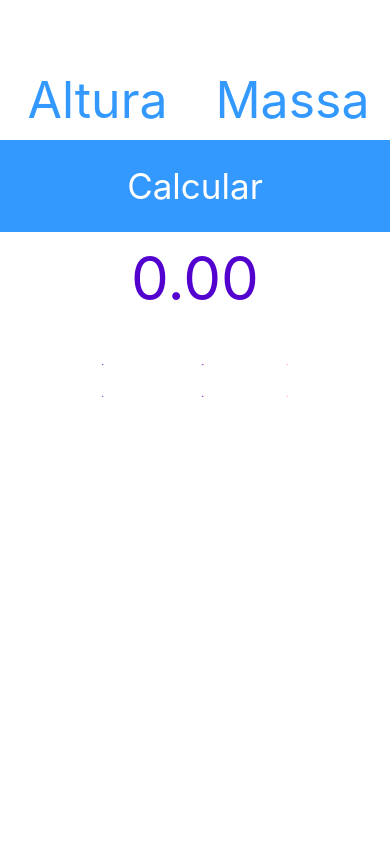
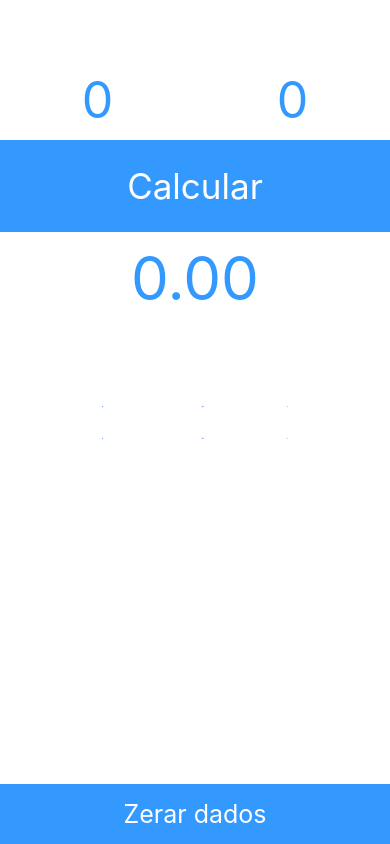
Before and after one commit to jusansilva/imcApp, a React Native app: screen / in a window 390 px wide. Built offline with nearby package versions, Linux system fonts and the light colour scheme.

Commit message:
botão limpar

```diff
--- a/App.js
+++ b/App.js
@@ -16,8 +16,7 @@ import {
     Button,
     TouchableOpacity
 } from 'react-native';
-import { black } from 'color-name';
-import { tsConstructorType } from '@babel/types';
+import data from './resorces/data';
 
 
 
@@ -28,9 +27,9 @@ export default class App extends Component {
         super(props)
         this.state = { altura: 0, massa: 0, result: 0, textResposta: "", img: " ", sexo: true }
         this.calcular = this.calcular.bind(this)
-    console.log(this.state.sexo)
     }
     calcular() {
+        const dados = data;
         let peso = parseFloat(this.state.massa.toString().replace(",", "."));
         let alturas = parseFloat(this.state.altura.toString().replace(",", ".")) * parseFloat(this.state.altura.toString().replace(",", "."));
         let imc = peso / alturas;
@@ -40,48 +39,72 @@ export default class App extends Component {
         if (imc < 18.5) {
             nowState.textResposta = "Abaixo do peso";
             if (this.state.sexo === true) {
-        nowState.img = <Image style={styles.image} source={require("./resorces/img/abh.jpeg")} />
+                nowState.img = < Image style={styles.image}
+                    source={require("./resorces/img/abh.jpeg")}
+                />
             } else {
-        nowState.img = <Image style={styles.image} source={require("./resorces/img/abm.jpeg")} />
+                nowState.img = < Image style={styles.image}
+                    source={require("./resorces/img/abm.jpeg")}
+                />
             }
         } else if (imc >= 18.5 && imc <= 24.9) {
             nowState.textResposta = "Peso normal";
             if (this.state.sexo === true) {
-        nowState.img = <Image style={styles.image} source={require("./resorces/img/pnh.jpeg")} />
+                nowState.img = < Image style={styles.image}
+                    source={require("./resorces/img/pnh.jpeg")}
+                />
             } else {
-        nowState.img = <Image style={styles.image} source={require("./resorces/img/pnm.jpeg")} />
+                nowState.img = < Image style={styles.image}
+                    source={require("./resorces/img/pnm.jpeg")}
+                />
             }
         } else if (imc >= 25 && imc <= 29, 9) {
             nowState.textResposta = "Sobrepeso";
             if (this.state.sexo === true) {
-        nowState.img = <Image style={styles.image} source={require("./resorces/img/sph.jpeg")} />
+                nowState.img = < Image style={styles.image}
+                    source={require("./resorces/img/sph.jpeg")}
+                />
             } else {
-        nowState.img = <Image style={styles.image} source={require("./resorces/img/spm.jpeg")} />
+                nowState.img = < Image style={styles.image}
+                    source={require("./resorces/img/spm.jpeg")}
+                />
             }
         } else if (imc <= 30 && imc <= 34.9) {
             nowState.textResposta = "Obesidade grau 1";
             if (this.state.sexo === true) {
-        nowState.img = <Image style={styles.image} source={require("./resorces/img/ob1h.jpeg")} />
+                nowState.img = < Image style={styles.image}
+                    source={require("./resorces/img/ob1h.jpeg")}
+                />
             } else {
-        nowState.img = <Image style={styles.image} source={require("./resorces/img/ob1m.jpeg")} />
+                nowState.img = < Image style={styles.image}
+                    source={require("./resorces/img/ob1m.jpeg")}
+                />
             }
         } else if (imc <= 35 && imc <= 39, 9) {
             nowState.textResposta = "Obesidade grau 2";
             if (this.state.sexo === true) {
-        nowState.img = <Image style={styles.image} source={require("./resorces/img/ob2h.jpeg")} />
+                nowState.img = < Image style={styles.image}
+                    source={require("./resorces/img/ob2h.jpeg")}
+                />
             } else {
-        nowState.img = <Image style={styles.image} source={require("./resorces/img/ob2m.jpeg")} />
+                nowState.img = < Image style={styles.image}
+                    source={require("./resorces/img/ob2m.jpeg")}
+                />
             }
-    } else if(imc > 40) {
+        } else if (imc > 40) {
             nowState.textResposta = "Obesidade grau 3";
             if (this.state.sexo === true) {
-        nowState.img = <Image style={styles.image} source={require("./resorces/img/ob3h.jpeg")} />
+                nowState.img = < Image style={styles.image}
+                    source={require("./resorces/img/ob3h.jpeg")}
+                />
             } else {
-        nowState.img = <Image style={styles.image} source={require("./resorces/img/ob3m.jpeg")} />
+                nowState.img = < Image style={styles.image}
+                    source={require("./resorces/img/ob3m.jpeg")}
+                />
             }
-    }else{
+        } else {
             nowState.img = "";
-      nowState.result=0;
+            nowState.result = 0;
             nowState.textResposta = "adicione os parametros Altura e Massa"
         }
         this.setState(nowState);
@@ -89,42 +112,72 @@ export default class App extends Component {
     }
 
     render() {
-
-    return (
+        return(
             <>
             <View style={styles.conteiner}>
                 <View style={styles.inputConteiner}>
-            <TextInput placeholder='Altura' keyboardType='numeric' style={this.state.sexo === true ?styles.input:styles.inputf} onChangeText={(altura) => { this.setState({ altura }) }} />
-            <TextInput placeholder='Massa' keyboardType='numeric' style={this.state.sexo === true ?styles.input:styles.inputf} onChangeText={(massa) => { this.setState({ massa }) }} />
-          </View>
+                    <TextInput placeholder='Altura'
+                        keyboardType='numeric'
+                        value={this.state.altura}
+                        style={this.state.sexo === true ? styles.input : styles.inputf}
+                        onChangeText={
+                            (altura) => { this.setState({ altura }) }
+                        }/>
+                    <TextInput placeholder='Massa'
+                        keyboardType='numeric'
+                        value={this.state.massa}
+                        style={this.state.sexo === true ? styles.input : styles.inputf}
+                        onChangeText={
+                            (massa) => { this.setState({ massa }) }
+                        }/>
+            </View >
             {this.state.sexo === true ?
-          <TouchableOpacity style={styles.button} onPress={this.calcular.bind()}><Text style={styles.textButton}>Calcular</Text></TouchableOpacity>:
-          <TouchableOpacity style={styles.buttonF} onPress={this.calcular.bind()}><Text style={styles.textButton}>Calcular</Text></TouchableOpacity>}
-          <Text style={this.state.sexo === true ? styles.result : styles.resultF}>{this.state.result.toFixed(2)}</Text>
-          <Text style={[this.state.sexo === true ? styles.result : styles.resultF, { fontSize: 35 }]}>{this.state.textResposta}</Text>
-          {this.state.img !== " " &&
-            this.state.img}
+            <TouchableOpacity style={styles.button}
+                onPress={this.calcular.bind()}>
+                <Text style={styles.textButton}> Calcular </Text>
+            </TouchableOpacity> : <TouchableOpacity style={styles.buttonF}
+                                    onPress={this.calcular.bind()}>
+                                    <Text style={styles.textButton}> Calcular </Text>
+                                    </TouchableOpacity>
+                                    }
+                                    <Text style={this.state.sexo === true ? styles.result : styles.resultF}> {this.state.result.toFixed(2)} </Text>
+                                    <Text style={[this.state.sexo === true ? styles.result : styles.resultF, { fontSize: 35 }]}> {this.state.textResposta} </Text>
+                                    {
+                                        this.state.img !== " " &&
+                                        this.state.img
+                                    }
 
                                     <View style={styles.sexo}>
                                         <View style={styles.buttonView}>
-              <Button
-                style={styles.buttonSexo}
-                onPress={() => {this.setState({sexo: true})}}
+                                            <Button style={styles.buttonSexo}
+                                                    onPress={
+                                                        () => { this.setState({ sexo: true }) }
+                                                    }
                                                     title="Masculino"
-                color="#fff"
-              />
+                                                    color="#fff" />
                                         </View>
-            <View style={styles.buttonViewF}>
-            <Button
-              style={styles.feminino}
-              onPress={() => {this.setState({sexo: false})}}
+                                        <View style={styles.buttonViewF} >
+                                            <Button style={styles.feminino}
+                                                onPress={
+                                                    () => { this.setState({ sexo: false }) }
+                                                }
                                                 title="Feminino"
-              color="#fff"
-            />
+                                                color="#fff"/>
                                         </View>
                                     </View>
 
             </View>
+            <View>
+            <TouchableOpacity style={this.state.sexo === true? styles.button : styles.buttonF}
+                onPress={
+                    () => {
+                        this.setState({ altura: 0, massa: 0, result: 0, textResposta: "", img: " "})
+                    }
+                }
+            ><Text style={styles.textZerar}>Zerar dados</Text></TouchableOpacity>
+            </View>
+
+
         </>
         );
     }
@@ -138,7 +191,6 @@ const styles = StyleSheet.create({
 },
 inputConteiner: {
     flexDirection: 'row',
-
 },
 input: {
     height: 80,
@@ -168,9 +220,15 @@ const styles = StyleSheet.create({
     fontSize: 35,
     color: "#fff"
 },
+textZerar:{
+    alignSelf:'center',
+    padding:15,
+    fontSize:25,
+    color: "#fff"
+},
 result: {
     alignSelf: 'center',
-    color: '#5201cf',
+    color: '#3399ff',
     fontSize: 60,
     padding: 10,
 },
@@ -189,17 +247,17 @@ const styles = StyleSheet.create({
 },
 sexo: {
     alignSelf: 'center',
-    flexDirection:'row'
+    flexDirection: 'row'
 },
-  buttonView:{
-    backgroundColor:'#5201cf',
-    marginTop:20,
+buttonView: {
+    backgroundColor: '#3399ff',
+    marginTop: 20,
 },
-  buttonViewF:{
-    backgroundColor:'#ff94c2',
-    marginTop:20,
+buttonViewF: {
+    backgroundColor: '#ff94c2',
+    marginTop: 20,
 },
-  buttonSexo:{
-    textAlign:'center',
+buttonSexo: {
+    textAlign: 'center',
 }
 });
--- /dev/null
+++ b/resorces/data.js
@@ -0,0 +1,66 @@
+const data =
+    [
+        {
+            title:"Abaixo do peso",
+            image: "<Image style={styles.image} source={require('./img/abh.jpeg')}/>",
+            sexo: 0
+        },
+        {
+            title:"Abaixo do peso",
+            image: "<Image style={styles.image} source={require('./img/abm.jpeg')}/>",
+            sexo: 1
+        },
+         {
+            title:"Peso normal",
+            image: "<Image style={styles.image} source={require('./img/pnh.jpeg')}/>",
+            sexo: 0
+        },
+        {
+            title:"Peso normal",
+            image: "<Image style={styles.image} source={require('./img/pnm.jpeg')}/>",
+            sexo: 1
+        },
+         {
+            title:"Sobrepeso",
+            image: "<Image style={styles.image} source={require('./img/sph.jpeg')}/>",
+            sexo: 0
+        },
+        {
+            title:"Sobrepeso",
+            image: "<Image style={styles.image} source={require('./img/spm.jpeg')}/>",
+            sexo: 1
+        },
+         {
+            title:"Obesidade grau I",
+            image: "<Image style={styles.image} source={require('./img/ob1h.jpeg')}/>",
+            sexo: 0
+        },
+        {
+            title:"Obesidade grau I",
+            image: "<Image style={styles.image} source={require('./img/ob1m.jpeg')}/>",
+            sexo: 1
+        },
+         {
+            title:"Obesidade grau II",
+            image: "<Image style={styles.image} source={require('./img/ob2h.jpeg')}/>",
+            sexo: 0
+        },
+        {
+            title:"Obesidade grau II",
+            image: "<Image style={styles.image} source={require(''./img/ob2m.jpeg')}/>",
+            sexo: 1
+        },
+         {
+            title:"Obesidade grau III",
+            image: "<Image style={styles.image} source={require('./img/ob3h.jpeg')}/>",
+            sexo: 0
+        },
+        {
+            title:"Obesidade grau III",
+            image: "<Image style={styles.image} source={require(''./img/ob3m.jpeg')}/>",
+            sexo: 1
+        }
+    ];
+
+
+export default data;
```
Lines whose indentation alone changed are shown as unchanged.
